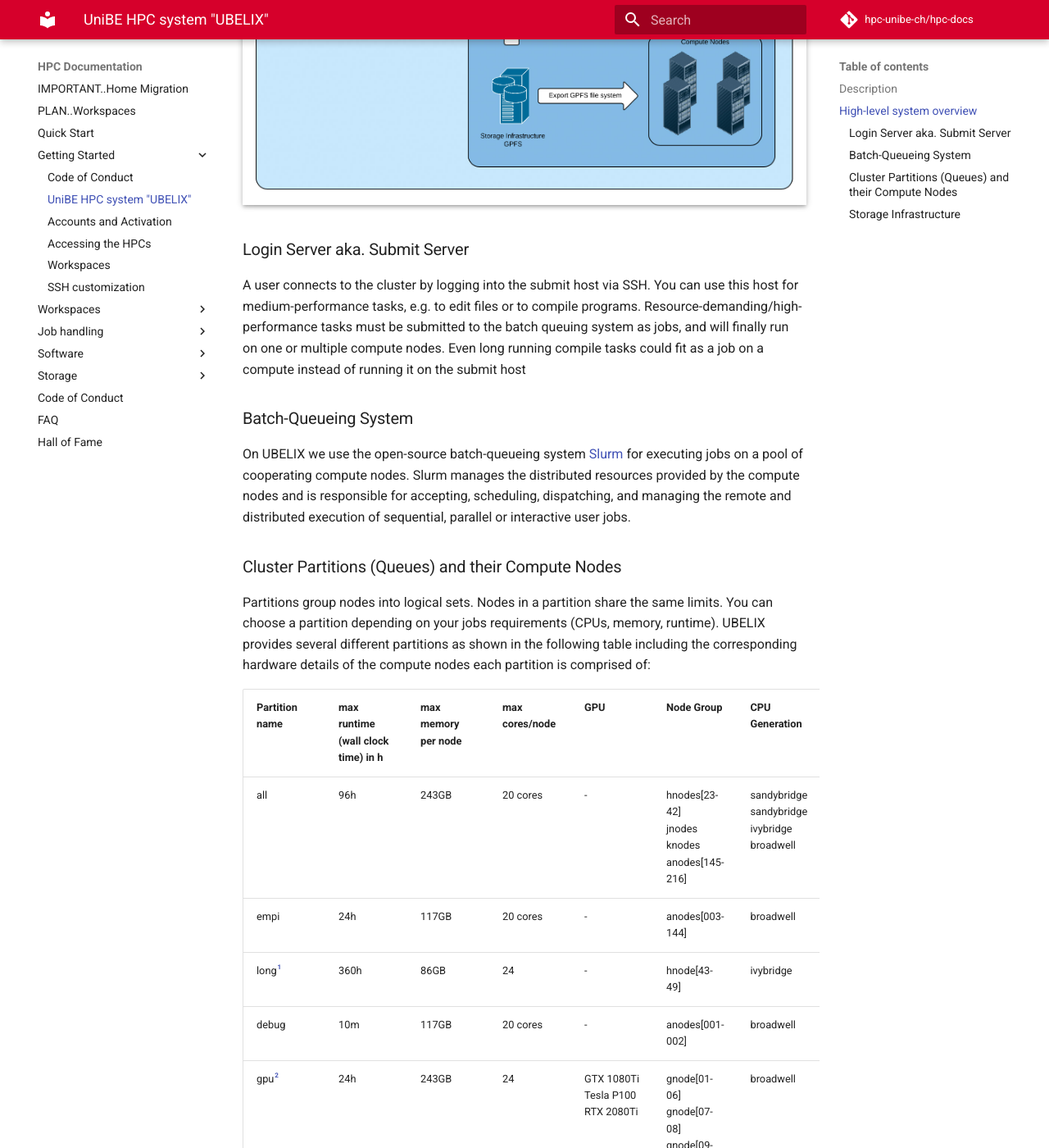
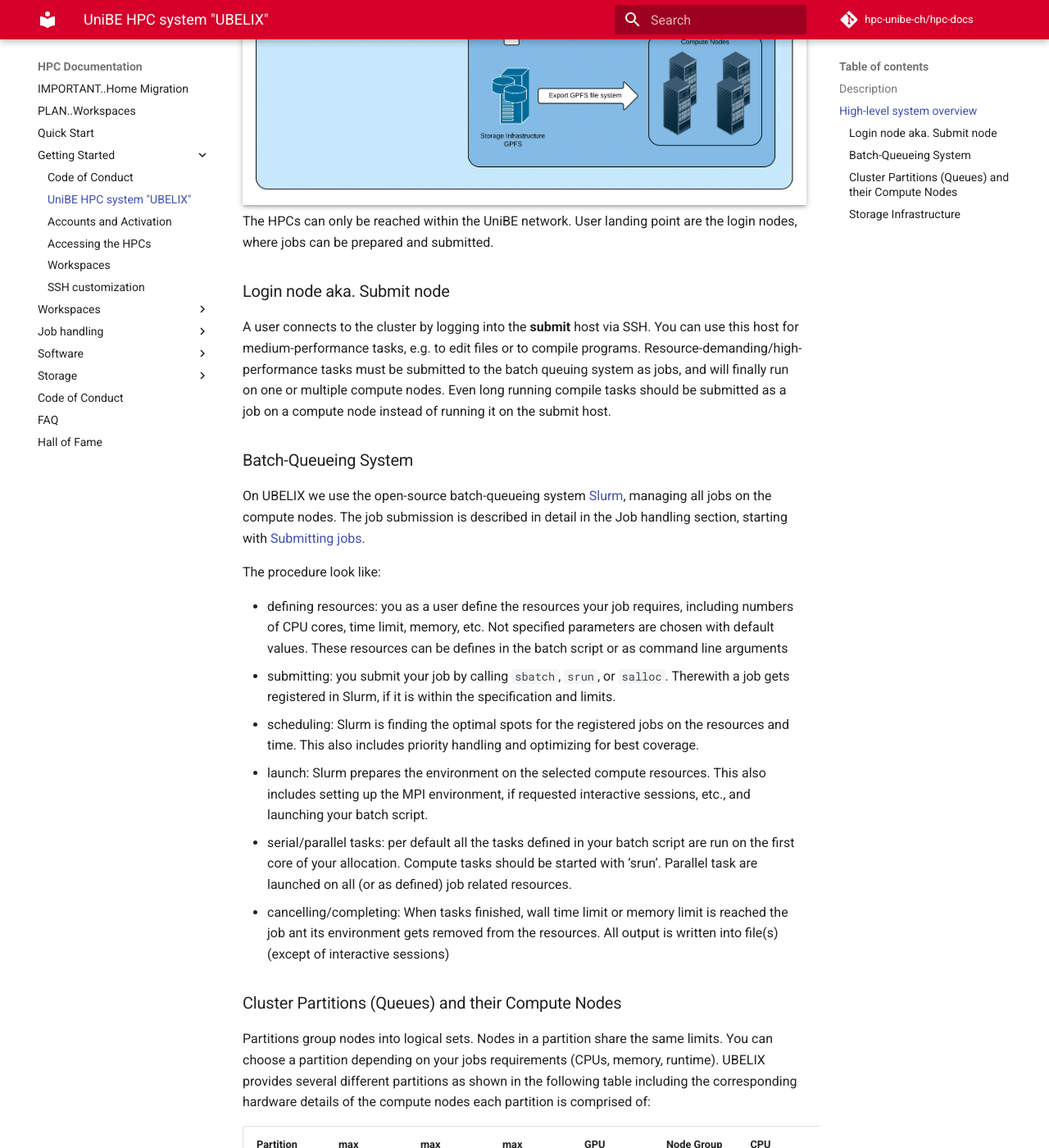
Before and after one commit to hpc-unibe-ch/hpc-unibe-ch.github.io, an MkDocs documentation site: the page built from docs/getting-Started/ubelix-overview.md, in a window 1280 px wide and 1400 px high, scrolled down 914 px. Shown: the whole window at 82% size. Built offline with MkDocs 1.6.1 and Material for MkDocs 9.7.7, drawn with Linux system fonts in a browser that asks for light colours; comment, search, counter and statistics services are not loaded; some of the changed text lies outside the part shown.

Commit message:
intro improvements

```diff
--- a/docs/getting-Started/ubelix-overview.md
+++ b/docs/getting-Started/ubelix-overview.md
@@ -4,19 +4,29 @@
 
 This page provides a high-level system overview of a HPC cluster such as UBELIX. It describes the different hardware components that constitute the cluster and gives a quantitative list of the different generations of compute nodes in UBELIX.
 
-UBELIX (University of Bern Linux Cluster) is a HPC cluster that currently consists of about 330 compute nodes featuring almost 6'300 CPU cores and 300'000 GPU cores and a software-defined storage infrastructure providing ~580 TB of disk storage net. UBELIX is a heterogeneous cluster, meaning UBELIX consists of different generations of compute nodes with different instruction sets. Compute nodes, front-end servers and the storage are interconnected through a high speed Infiniband network. The front-end servers also provide a link to the outside world. UBELIX is used by various institutes and research groups within chemistry, biology, physics, astronomy, computer science, geography, medical radiology and others for scientific research and by students working on their thesis.
+**UBELIX** (University of Bern Linux Cluster) is a HPC cluster that currently consists of about 330 compute nodes featuring almost 10'000 CPU cores and ~333'000 GPU cores and a software-defined storage infrastructure providing ~3 PB of disk storage net. UBELIX is a heterogeneous cluster, meaning UBELIX consists of different generations of compute nodes with different instruction sets. Compute nodes, front-end servers and the storage are interconnected through a high speed Infiniband network. The front-end servers also provide a link to the outside world. UBELIX is used by various institutes and research groups within chemistry, biology, physics, astronomy, computer science, geography, medical radiology and others for scientific research and by students working on their thesis.
 
 ## High-level system overview
 
 ![System Overview Diagram](../images/system_overview.jpg "System Overview Diagram")
+The HPCs can only be reached within the UniBE network. User landing point are the login nodes, where jobs can be prepared and submitted.
 
-### Login Server aka. Submit Server
+### Login node aka. Submit node
 
-A user connects to the cluster by logging into the submit host via SSH. You can use this host for medium-performance tasks, e.g. to edit files or to compile programs. Resource-demanding/high-performance tasks must be submitted to the batch queuing system as jobs, and will finally run on one or multiple compute nodes. Even long running compile tasks could fit as a job on a compute instead of running it on the submit host
+A user connects to the cluster by logging into the **submit** host via SSH. You can use this host for medium-performance tasks, e.g. to edit files or to compile programs. Resource-demanding/high-performance tasks must be submitted to the batch queuing system as jobs, and will finally run on one or multiple compute nodes. Even long running compile tasks should be submitted as a job on a compute node instead of running it on the submit host.
 
 ### Batch-Queueing System
 
-On UBELIX we use the open-source batch-queueing system [Slurm](https://slurm.schedmd.com/documentation.html) for executing jobs on a pool of cooperating compute nodes. Slurm manages the distributed resources provided by the compute nodes and is responsible for accepting, scheduling, dispatching, and managing the remote and distributed execution of sequential, parallel or interactive user jobs.
+On UBELIX we use the open-source batch-queueing system [Slurm](https://slurm.schedmd.com/documentation.html), managing all jobs on the compute nodes. The job submission is described in detail in the Job handling section, starting with [Submitting jobs](../slurm/submission.md).
+
+The procedure look like:
+
+- defining resources: you as a user define the resources your job requires, including numbers of CPU cores, time limit, memory, etc. Not specified parameters are chosen with default values. These resources can be defines in the batch script or as command line arguments
+- submitting: you submit your job by calling `sbatch`, `srun`, or `salloc`. Therewith a job gets registered in Slurm, if it is within the specification and limits.
+- scheduling: Slurm is finding the optimal spots for the registered jobs on the resources and time. This also includes priority handling and optimizing for best coverage.
+- launch: Slurm prepares the environment on the selected compute resources. This also includes setting up the MPI environment, if requested interactive sessions, etc., and launching your batch script.
+- serial/parallel tasks: per default all the tasks defined in your batch script are run on the first core of your allocation. Compute tasks should be started with 'srun'. Parallel task are launched on all (or as defined) job related resources.
+- cancelling/completing: When tasks finished, wall time limit or memory limit is reached the job ant its environment gets removed from the resources. All output is written into file(s) (except of interactive sessions)
 
 ### Cluster Partitions (Queues) and their Compute Nodes
 
@@ -25,14 +35,17 @@
 | Partition name | max runtime (wall clock time) in h | max memory per node | max cores/node | GPU | Node Group | CPU Generation | #Nodes | #Cores | RAM | Local Scratch |
 | --- | --- | --- | --- | --- | --- | --- | --- | --- | --- | --- |
 | all | 96h | 243GB | 20 cores | - | hnodes[23-42]<br />jnodes<br />knodes<br />anodes[145-216] | sandybridge<br />sandybridge<br />ivybridge<br />broadwell | 20<br />21<br />36<br />72 | 16<br />16<br />16<br />20 | 70GB<br />243GB<br />117GB<br />117GB | 250GB<br />500GB<br />850GB<br />850GB |
+| amd | 96h | 1TB | 192 cores | - | bnode[001-026] | AMD EPYC 2 |
 | empi | 24h | 117GB | 20 cores | - | anodes[003-144] | broadwell | 142 | 20 | 117GB | 850GB |
-| long[^long] | 360h | 86GB | 24 | - | hnode[43-49] | ivybridge | 7 | 24 | 86GB | 500Gb |
+| long[^long] | 360h | 86GB | 24 cores | - | hnode[43-49] | ivybridge | 7 | 24 | 86GB | 500Gb |
 | debug | 10m | 117GB | 20 cores | - | anodes[001-002] | broadwell | 2 | 20 | 117GB | 850 |
   gpu[^gpu] | 24h | 243GB | 24 | GTX 1080Ti<br />Tesla P100<br />RTX 2080Ti | gnode[01-06]<br />gnode[07-08]<br />gnode[09-10] | broadwell | 6<br />2<br />2 | 24 | 243 GB | 850GB |
 | gpu-debug | 10m | 243GB | 24 | GTX 1080Ti | gnode[11-12] | broadwell | 12 | 24 | 243 GB | 850GB |
 
 [^long]: Due to the limited resources and the potentially long job runtime, access to the long partition must be requested explicitly once.
 [^gpu]:  The gpu partition is closed by definition. If you need GPU resources, you have request access to this partition. Write an email to [hpc@id.unibe.ch](mailto::hpc@id.unibe.ch) to do so.
+
+To access a specific nodes you may need to specify the partition or with `--constrain` option a specific architecture within a partition.
 
 [//]: # (TODO partition limits, e.g. how many cores per job, per user,...)
 
@@ -47,6 +60,8 @@
 
 | Path | Connection | Availability | Backup | default Quota |
 | --- | --- | --- | --- | --- |
-| `/storage/homefs/$USER` | Network | global | yes | 3TB/user, 15TB/group |
-| `/scratch/` | Network | global | no | 50TB per space |
-| `/workspace/` | Network | global | yes | 1TB single user, 5TB group |
+| `/storage/homefs/$USER` | Network | global | yes[^afterMig] | 1TB |
+| `/storage/workspaces/` | Network | global | yes | 10TB per research group, plus additional purchased storage|
+| `/scratch/network/` | Network | global | no | 50TB per space |
+
+[^afterMig]: Home Backup and snapshots will only be activated after the migration a Workspace introduction phase is finished
```
Also changed, not shown: docs/quick-start.md (+37 -22 lines).
